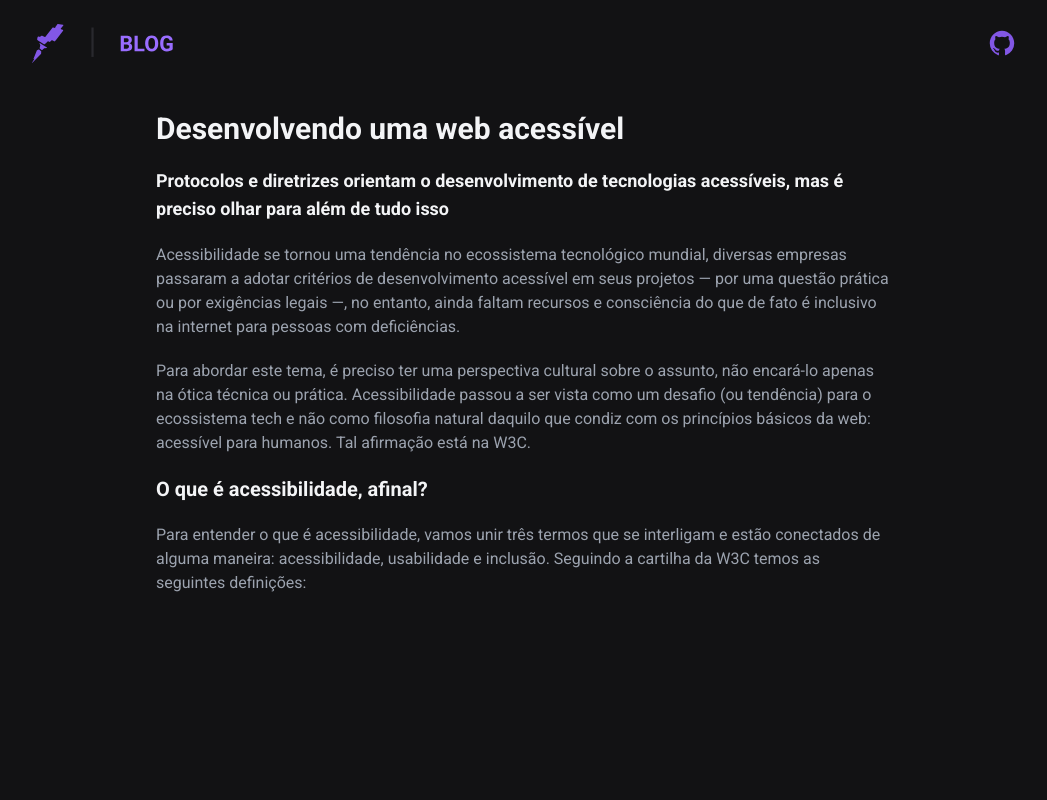
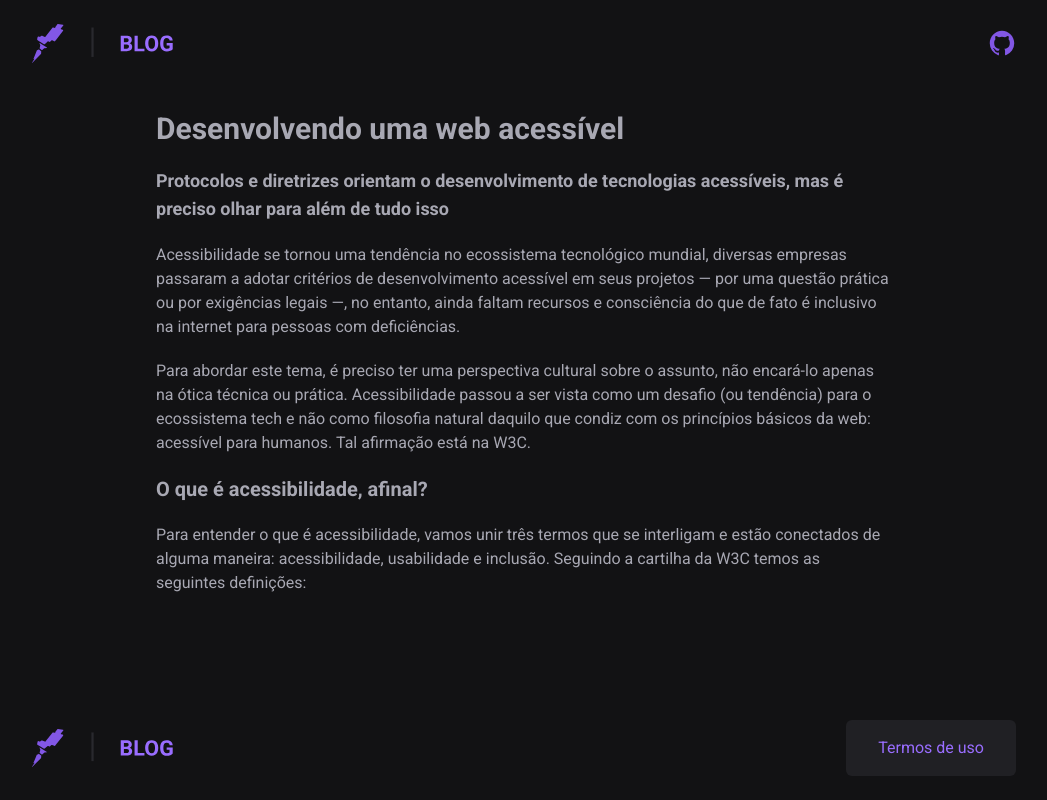
Before and after one commit to wfl-junior/rocketseat-ignite-a11y, a Next.js app: page / in a window 1280 px wide. Shown: the whole page, without its empty margins (116-1163 px from the left). Built offline with nearby package versions, Linux system fonts and the light colour scheme.

Commit message:
Contraste da página

```diff
--- a/src/pages/_document.tsx
+++ b/src/pages/_document.tsx
@@ -18,7 +18,7 @@ export default function Document() {
         />
       </Head>
 
-      <body className="flex min-h-screen flex-col bg-rocketseat-background text-gray-100">
+      <body className="bg-rocketseat-background text-rocketseat-text">
         <Main />
         <NextScript />
       </body>
--- a/src/pages/index.tsx
+++ b/src/pages/index.tsx
@@ -1,10 +1,9 @@
 import Image from "next/image";
-import { Fragment } from "react";
 import logo from "~/assets/logo.svg";
 
 export default function Home() {
   return (
-    <Fragment>
+    <div className="flex min-h-screen flex-col">
       <header className="mx-auto flex w-full max-w-[1024px] items-center justify-between px-5 py-6">
         <Image src={logo} width={286 / 2} alt="Blog da Rocketseat" />
 
@@ -35,7 +34,7 @@ export default function Home() {
       </header>
 
       <main className="mx-auto w-full max-w-[776px] px-5 py-6">
-        <article className="[&>p]:my-5 [&>p]:text-gray-400">
+        <article className="[&>p]:my-5">
           <header>
             <h1 className="mb-5 text-3xl font-bold">
               Desenvolvendo uma web acessível
@@ -75,6 +74,17 @@ export default function Home() {
           </p>
         </article>
       </main>
-    </Fragment>
+
+      <footer className="mx-auto mt-auto flex w-full max-w-[1024px] items-center justify-between px-5 py-6">
+        <Image src={logo} width={286 / 2} alt="Blog da Rocketseat" />
+
+        <a
+          href="#"
+          className="rounded-md bg-rocketseat-shape px-8 py-4 text-rocketseat-secondary hover:underline"
+        >
+          Termos de uso
+        </a>
+      </footer>
+    </div>
   );
 }
--- a/tailwind.config.js
+++ b/tailwind.config.js
@@ -16,6 +16,9 @@ module.exports = {
         rocketseat: {
           background: "#121214",
           primary: "#8257E5",
+          text: "#A8A8B3",
+          shape: "#202024",
+          secondary: "#996DFF",
         },
       },
     },
```
